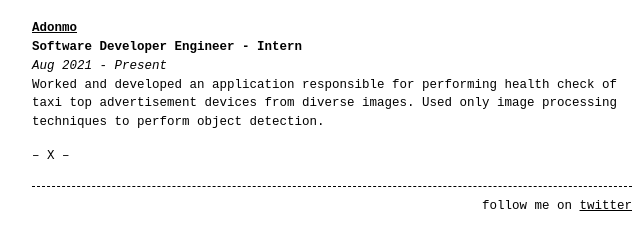
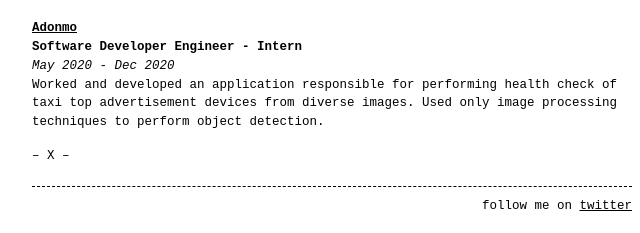
Before and after one commit to srinath1999/srinath1999.github.io, a plain HTML site: page workexp.html in a window 1280 px wide. Shown: the part 315-548 px from the top of the page, 308-948 px from the left. Drawn offline with Linux system fonts and the light colour scheme.

Commit message:
Corrected dates

```diff
--- a/workexp.html
+++ b/workexp.html
@@ -35,7 +35,7 @@ Worked and developed data-centric microservices based on .NET Core. Used Angular
 
 <h1 id="adonmo"><a href="https://www.adonmo.com">Adonmo</a></h1>
 <p><strong>Software Developer Engineer - Intern</strong>
-<em>Aug 2021 - Present</em>
+<em>May 2020 - Dec 2020</em>
 Worked and developed an application responsible for performing health check of taxi top advertisement devices from diverse images. Used only image processing techniques to perform object detection.</p>
 
 <p>– X –</p>
```
